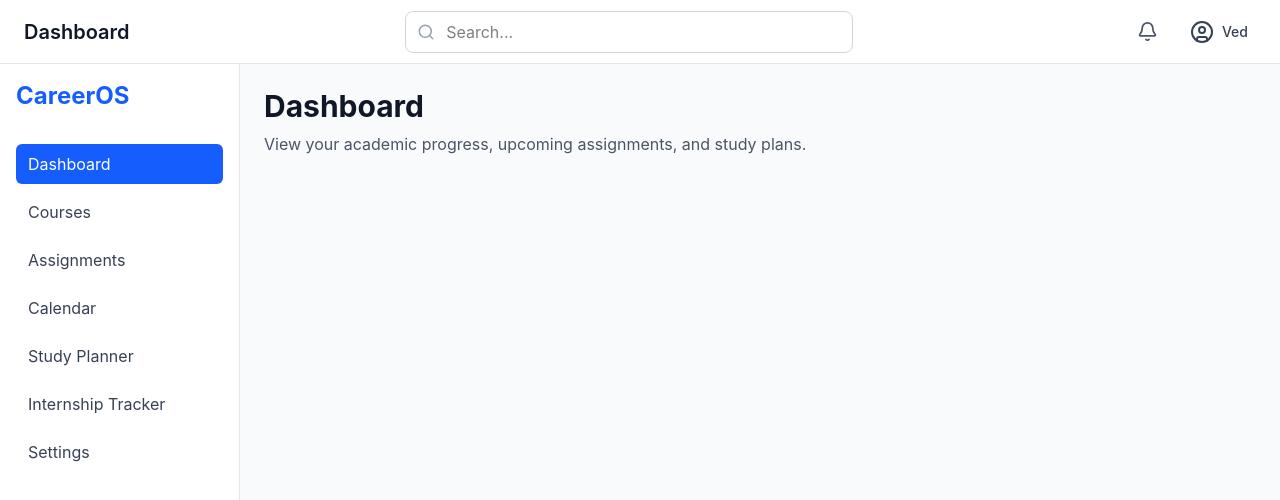
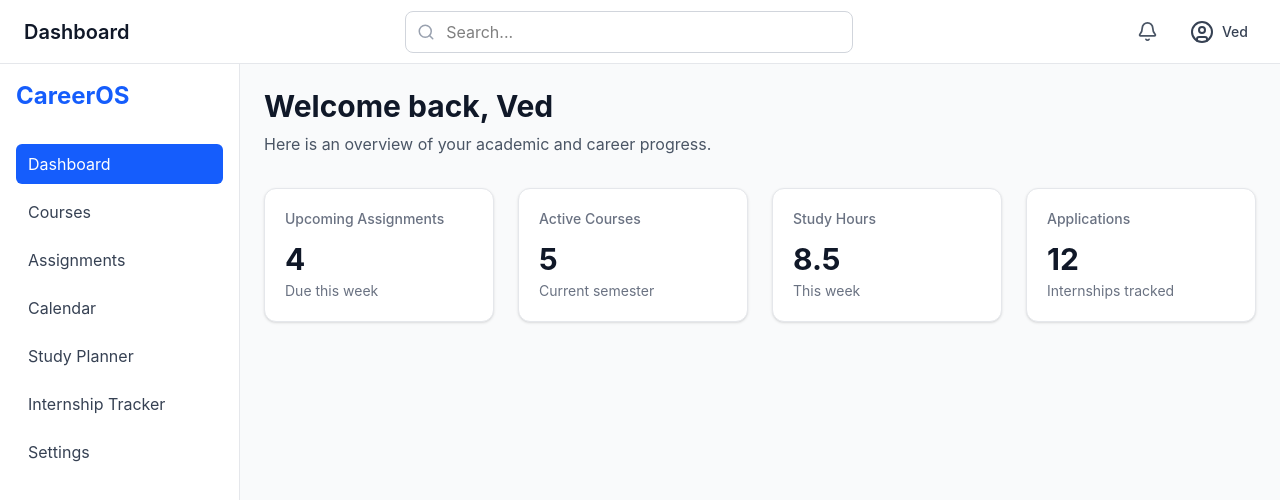
Before and after one commit to Vsquared25/Smart-Dashboard, a React (Vite) app: page /dashboard in a window 1280 px wide. Shown: the top 500 px of the page. Built offline with nearby package versions, Linux system fonts and the light colour scheme.

Commit message:
Build login UI and dashboard summary cards

```diff
--- a/src/components/layout/Navbar.tsx
+++ b/src/components/layout/Navbar.tsx
@@ -1,11 +1,24 @@
+import { useLocation } from "react-router-dom";
 import { Bell, CircleUser, Search } from "lucide-react";
 
+const pageTitles: Record<string, string> = {
+  "/dashboard": "Dashboard",
+  "/courses": "Courses",
+  "/assignments": "Assignments",
+  "/calendar": "Calendar",
+  "/study-planner": "Study Planner",
+  "/internship-tracker": "Internship Tracker",
+  "/settings": "Settings",
+};
+
 export default function Navbar() {
+  const location = useLocation();
+  const pageTitle = pageTitles[location.pathname] ?? "CareerOS";
   return (
     <header className="flex h-16 items-center justify-between border-b border-gray-200 bg-white px-6">
       {/* Left: current page title */}
       <div>
-        <h2 className="text-xl font-semibold text-gray-900">Dashboard</h2>
+        <h2 className="text-xl font-semibold text-gray-900">{pageTitle}</h2>
       </div>
 
       {/* Center: search field */}
--- a/src/pages/Dashboard/Dashboard.tsx
+++ b/src/pages/Dashboard/Dashboard.tsx
@@ -1,11 +1,56 @@
+const summaryCards = [
+  {
+    title: "Upcoming Assignments",
+    value: "4",
+    description: "Due this week",
+  },
+  {
+    title: "Active Courses",
+    value: "5",
+    description: "Current semester",
+  },
+  {
+    title: "Study Hours",
+    value: "8.5",
+    description: "This week",
+  },
+  {
+    title: "Applications",
+    value: "12",
+    description: "Internships tracked",
+  },
+];
+
 export default function Dashboard() {
   return (
     <div>
-      <h1 className="text-3xl font-bold text-gray-900">Dashboard</h1>
+      <h1 className="text-3xl font-bold text-gray-900">
+        Welcome back, Ved
+      </h1>
 
       <p className="mt-2 text-gray-600">
-        View your academic progress, upcoming assignments, and study plans.
+        Here is an overview of your academic and career progress.
       </p>
+      <div className="mt-8 grid gap-6 md:grid-cols-2 xl:grid-cols-4">
+        {summaryCards.map((card) => (
+  <div
+    key={card.title}
+    className="rounded-xl border border-gray-200 bg-white p-5 shadow-sm"
+  >
+    <p className="text-sm font-medium text-gray-500">
+      {card.title}
+    </p>
+
+    <p className="mt-3 text-3xl font-bold text-gray-900">
+      {card.value}
+    </p>
+
+    <p className="mt-1 text-sm text-gray-500">
+      {card.description}
+    </p>
+  </div>
+))}
+      </div>
     </div>
   );
 }
```
